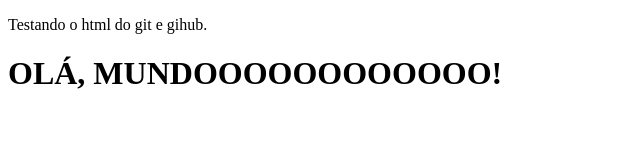
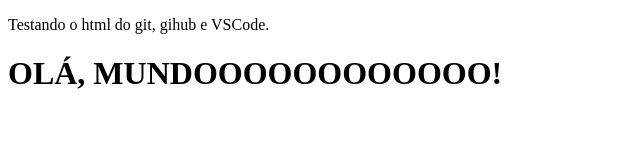
Before and after one commit to elenirNilo/Terceiro, a plain HTML site: page Site-arquivohtml/index.html in a window 1280 px wide. Shown: the full height of the page, 0-640 px from the left. Drawn offline with Linux system fonts and the light colour scheme.

Commit message:
Outra alteração no index.
Nova mudança.

```diff
--- a/Site-arquivohtml/index.html
+++ b/Site-arquivohtml/index.html
@@ -6,7 +6,7 @@
     <title>Primeiro arquivo em Html escrito por dentro do VSCode.</title>
 </head>
 <body>
-    <p>Testando o html do git e gihub.</p>
+    <p>Testando o html do git, gihub e VSCode.</p>
     <h1>OLÁ, MUNDOOOOOOOOOOOO!</h1>
 </body>
 </html>
```
